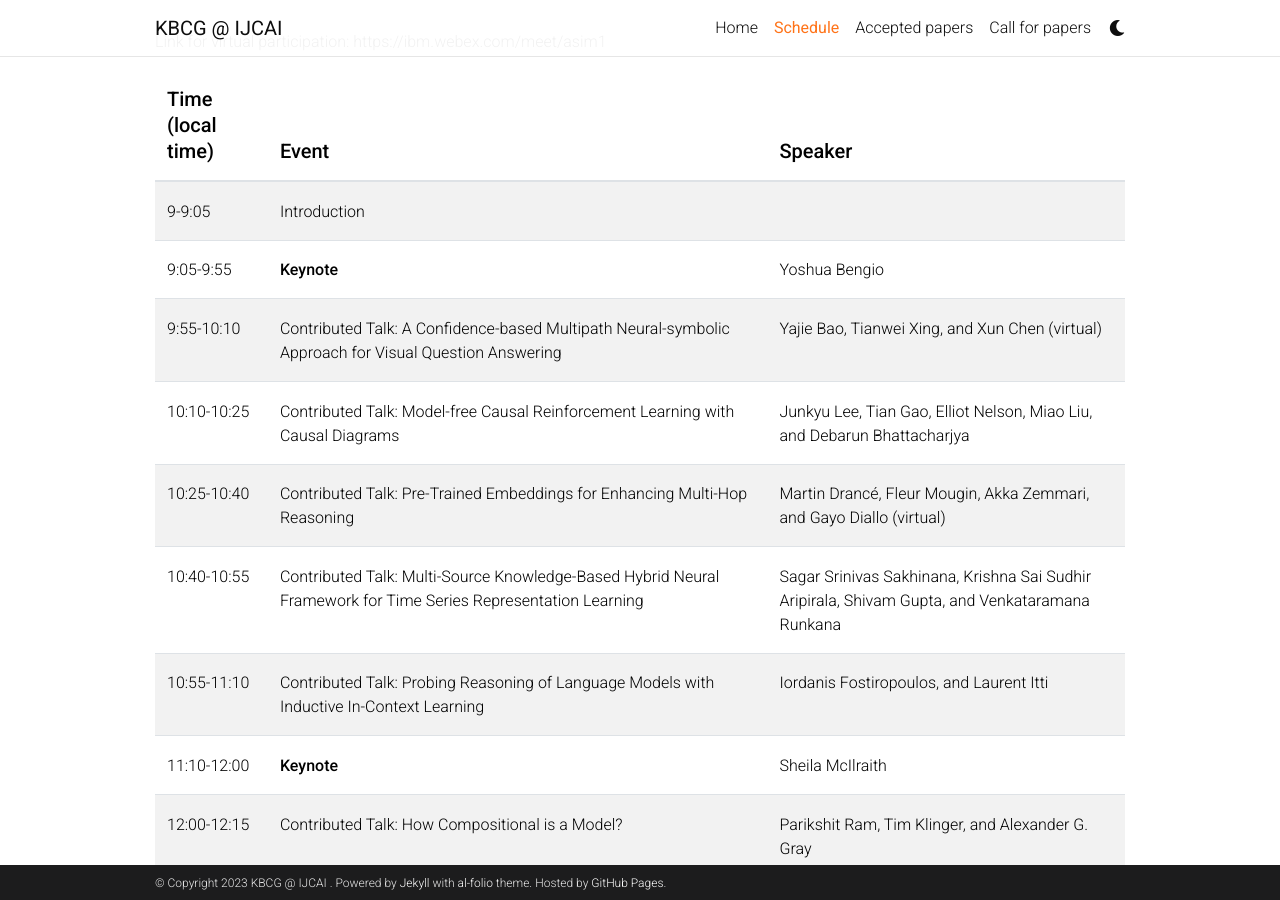
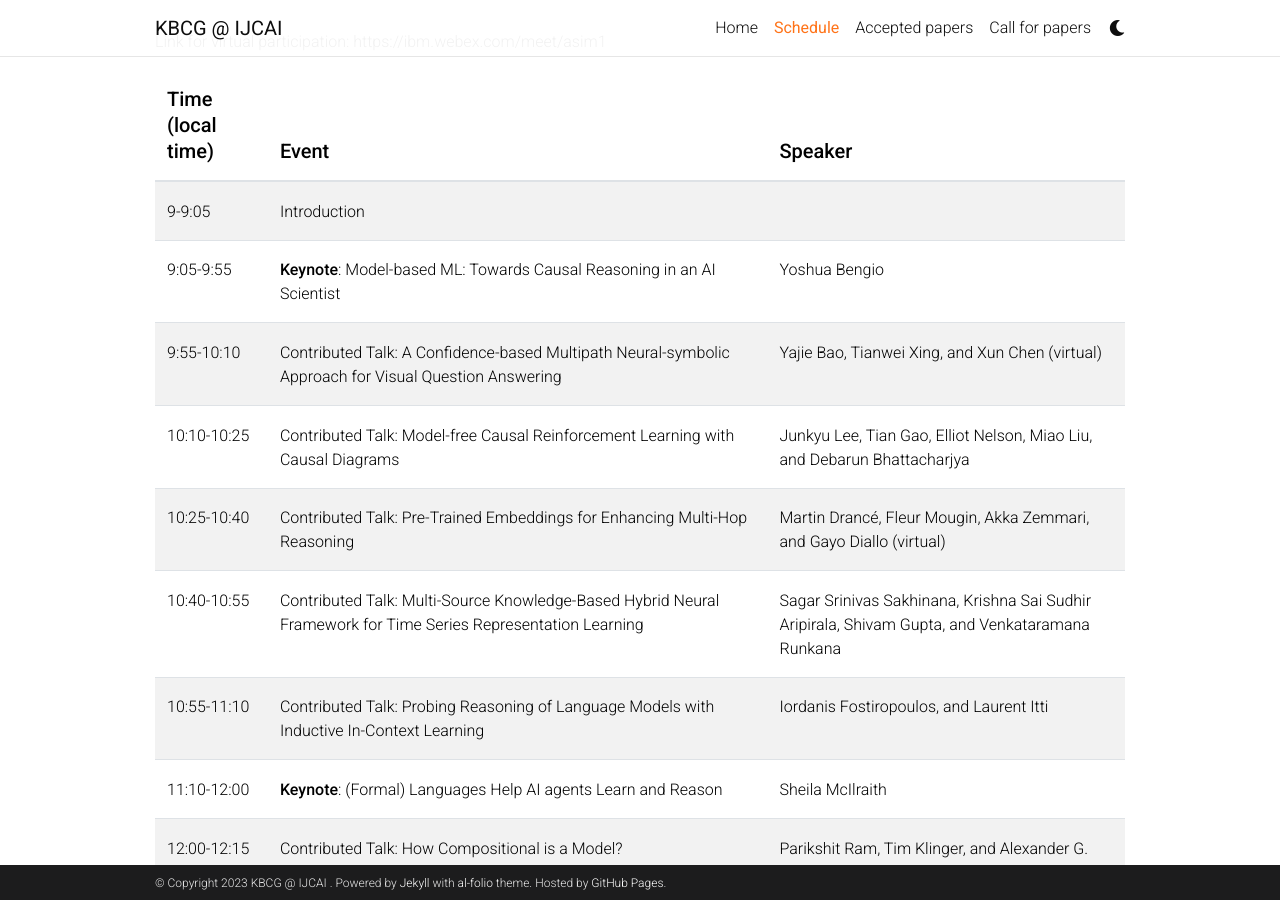
Before and after one commit to KnowledgeAI/KnowledgeAI.github.io, a Jekyll site: the page built from _pages/schedule.md, in a window 1280 px wide and 900 px high, scrolled down 351 px. Built offline with Jekyll 4.4.1, drawn with Linux system fonts in a browser that asks for light colours; comment, search, counter and statistics services are not loaded; a style sheet for code colours, icons or effects is not loaded.

Commit message:
[DBG] add title

```diff
--- a/_pages/schedule.md
+++ b/_pages/schedule.md
@@ -12,13 +12,13 @@ Link for virtual participation: https://ibm.webex.com/meet/asim1
 | **Time (local time)**{: .h5} |  **Event**{: .h5} | **Speaker**{: .h5} |
 | :-------------------------------- | :--------------------------------- | :--------------------------------- |
 |  9-9:05  |   Introduction   |
-|  9:05-9:55 | **Keynote** | Yoshua Bengio |
+|  9:05-9:55 | **Keynote**: Model-based ML: Towards Causal Reasoning in an AI Scientist | Yoshua Bengio |
 | 9:55-10:10 | Contributed Talk: A Confidence-based Multipath Neural-symbolic Approach for Visual Question Answering | Yajie Bao, Tianwei Xing, and Xun Chen (virtual) |
 | 10:10-10:25| Contributed Talk: Model-free Causal Reinforcement Learning with Causal Diagrams| Junkyu Lee, Tian Gao, Elliot Nelson, Miao Liu, and Debarun Bhattacharjya |
 | 10:25-10:40 | Contributed Talk: Pre-Trained Embeddings for Enhancing Multi-Hop Reasoning | Martin Drancé, Fleur Mougin, Akka Zemmari, and Gayo Diallo (virtual) |
 | 10:40-10:55 | Contributed Talk: Multi-Source Knowledge-Based Hybrid Neural Framework for Time Series Representation Learning | Sagar Srinivas Sakhinana, Krishna Sai Sudhir Aripirala, Shivam Gupta, and Venkataramana Runkana |
 | 10:55-11:10 | Contributed Talk: Probing Reasoning of Language Models with Inductive In-Context Learning | Iordanis Fostiropoulos, and Laurent Itti |
-| 11:10-12:00 | **Keynote** | Sheila McIlraith |
+| 11:10-12:00 | **Keynote**: (Formal) Languages Help AI agents Learn and Reason | Sheila McIlraith |
 | 12:00-12:15 | Contributed Talk: How Compositional is a Model? | Parikshit Ram, Tim Klinger, and Alexander G. Gray |
 | 12:15-12:30 | Contributed Talk: Compositional Program Generation for Compositional Generalization | Tim Klinger, Qi Liu, Maxwell Crouse, Soham Dan, Parikshit Ram, and Alexander G. Gray |
 | 12:30-14:00 | Lunch Break |  |
```
